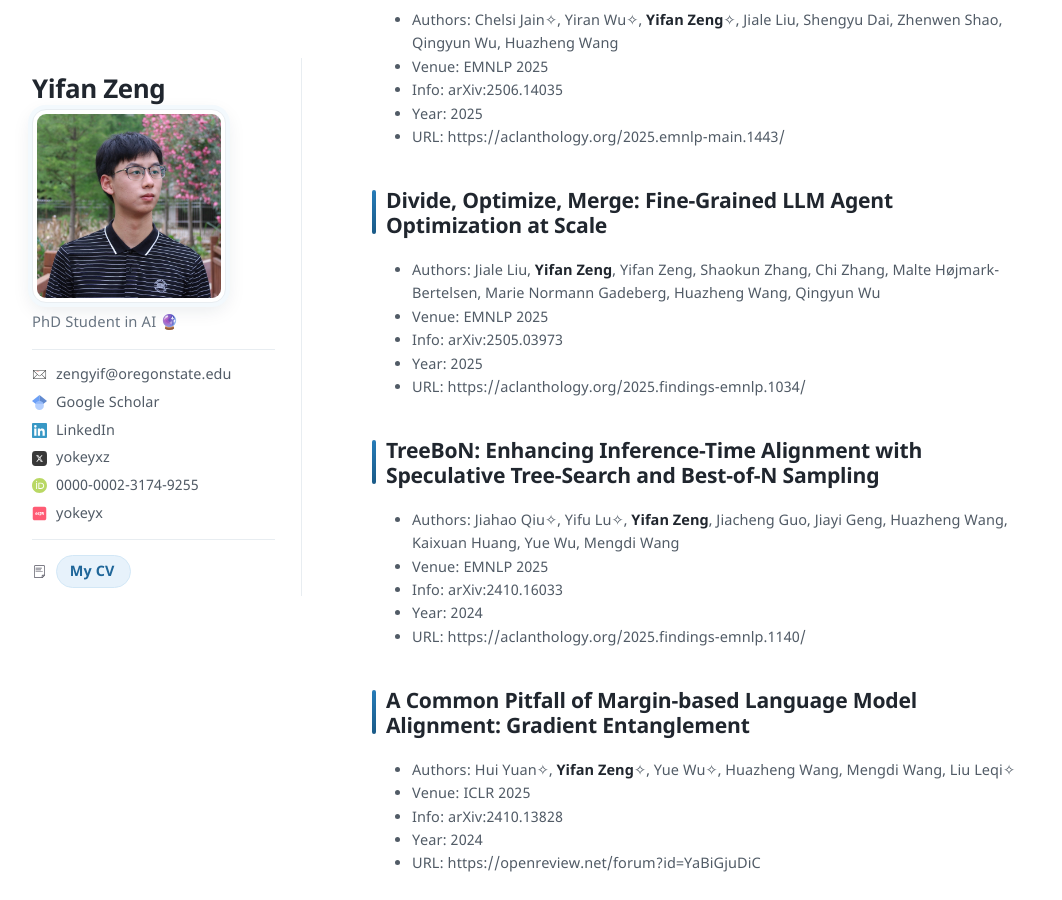
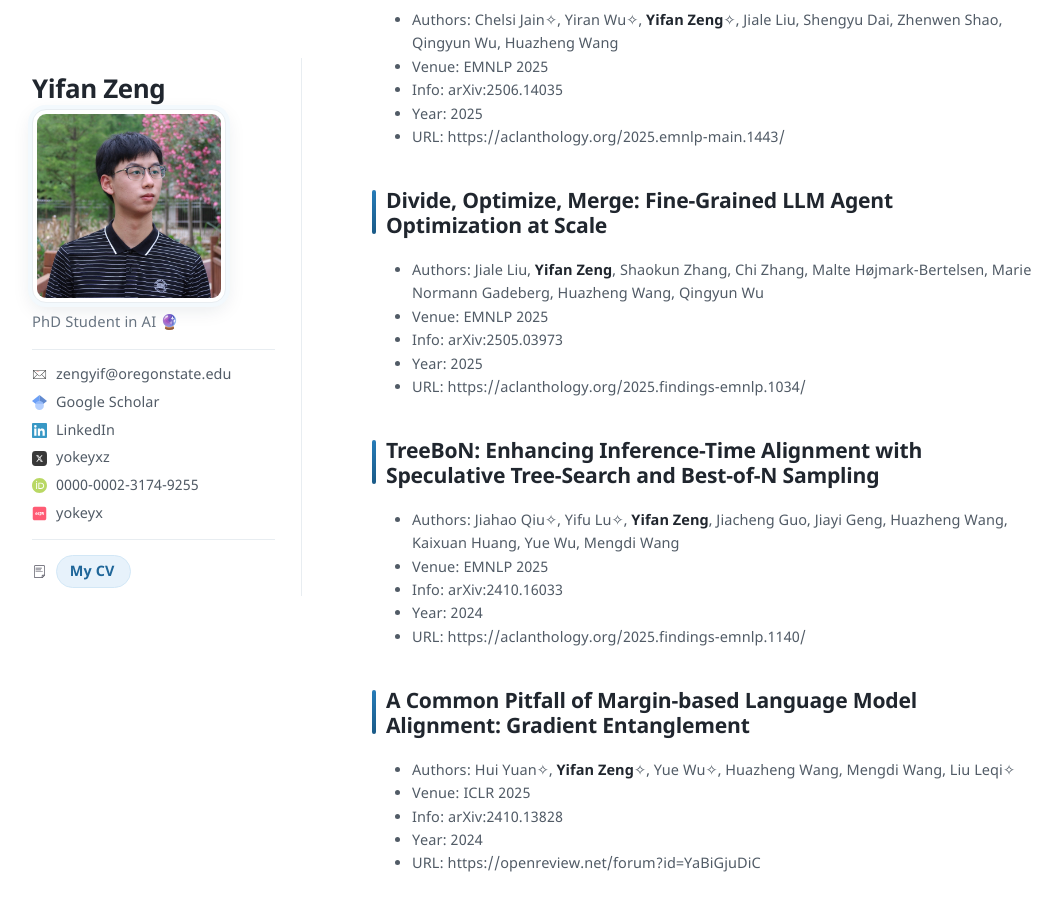
Before and after one commit to XHMY/xhmy.github.io, a Jekyll site: the page built from publications.md, in a window 1280 px wide and 900 px high, scrolled down 831 px. Shown: the whole window, without its empty margins (108-1170 px from the left). Built offline with Jekyll 4.4.1, drawn with Linux system fonts in a browser that asks for light colours; our own code applies the rules of GitHub Pages for plain Markdown files.

Commit message:
fix typo

```diff
--- a/publications.md
+++ b/publications.md
@@ -66,7 +66,7 @@
 - URL: https://aclanthology.org/2025.emnlp-main.1443/
 
 ## Divide, Optimize, Merge: Fine-Grained LLM Agent Optimization at Scale
-- Authors: Jiale Liu, **Yifan Zeng**, Yifan Zeng, Shaokun Zhang, Chi Zhang, Malte Højmark-Bertelsen, Marie Normann Gadeberg, Huazheng Wang, Qingyun Wu
+- Authors: Jiale Liu, **Yifan Zeng**, Shaokun Zhang, Chi Zhang, Malte Højmark-Bertelsen, Marie Normann Gadeberg, Huazheng Wang, Qingyun Wu
 - Venue: EMNLP 2025
 - Info: arXiv:2505.03973
 - Year: 2025
```
